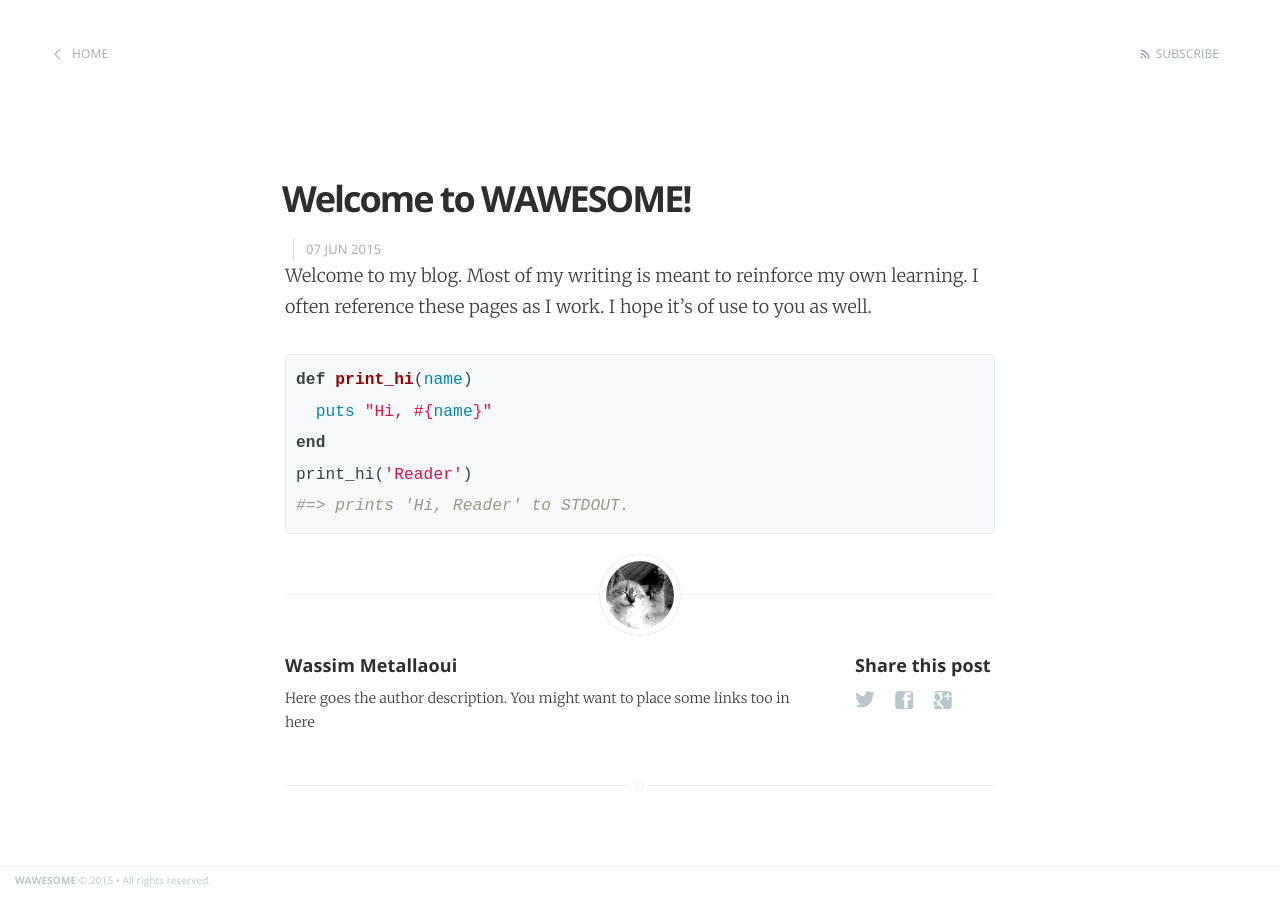
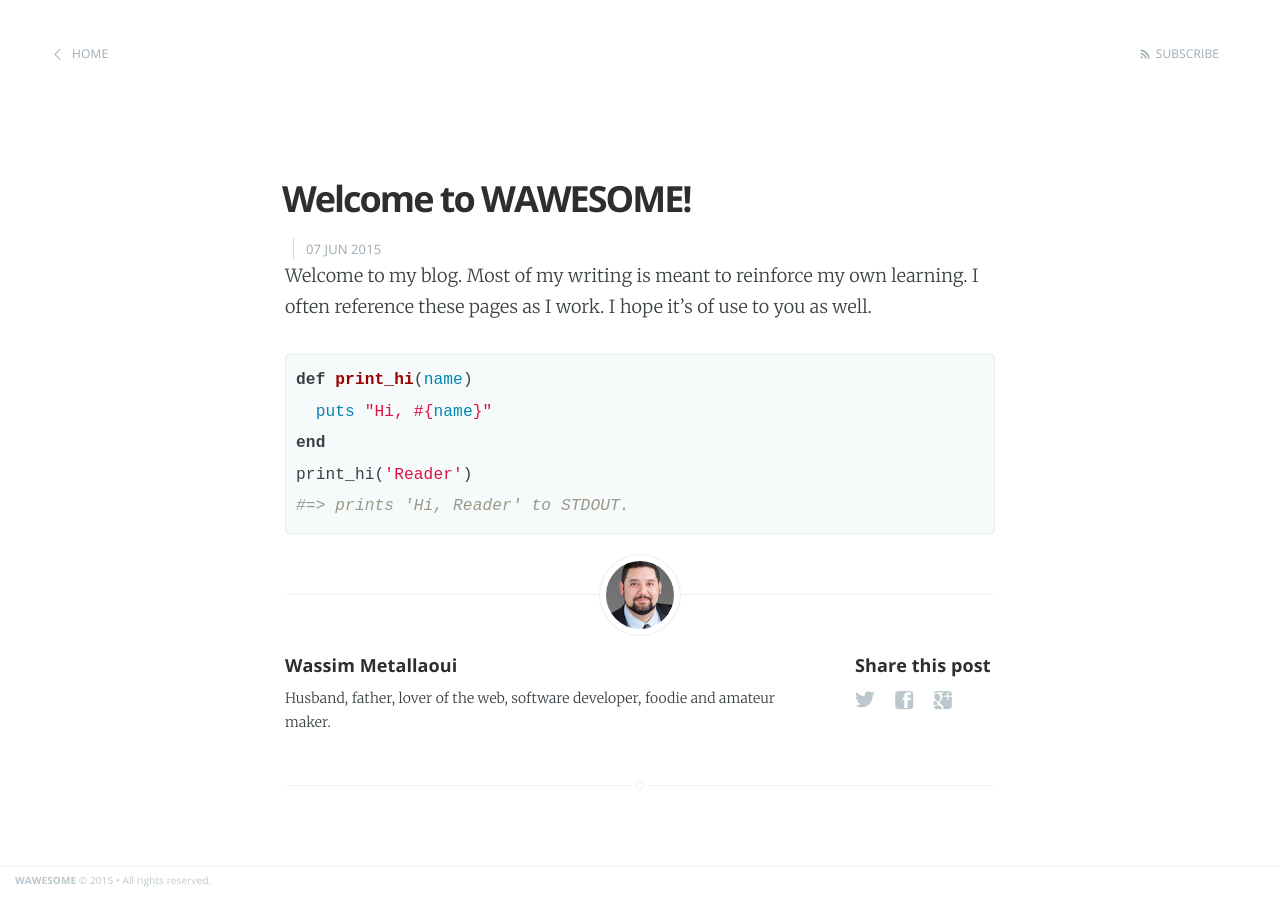
Before and after one commit to wassimk/wassimk.github.io, a Jekyll site: the page built from _posts/2015-06-07-welcome-to-wawesome.md, in a window 1280 px wide. Built offline with Jekyll 4.4.1, drawn with Linux system fonts in a browser that asks for light colours; Markdown is read by kramdown in place of the engine named in the settings.

Commit message:
Update bio text.

```diff
--- a/_layouts/post.html
+++ b/_layouts/post.html
@@ -26,25 +26,6 @@
             </section>
         </header>
 
-<!--         <header class="post-header">
-            <a id="blog-logo" href="{{site.url}}">
-                {% if site.logo %}
-                    <img src="{{site.logo}}" alt="{{ site.name }}" />
-                {% else %}
-                    <span class="blog-title">{{ site.name }}</span>
-                {%endif%}
-            </a>
-        </header> -->
-
-        <!-- <span class="post-meta">
-            <time datetime="{{ page.date | date:"%Y-%m-%d" }}">{{ page.date | date_to_string }}</time>
-            {% if page.categories.size > 0 %}
-                {{ page.categories | array_to_sentence_string | prepend: 'on ' }}
-            {% endif %}
-        </span> -->
-
-        <!-- <h1 class="post-title">{{ page.title }}</h1> -->
-
         <section class="post-content">
             {{content}}
         </section>
@@ -72,7 +53,7 @@
                     <h4> {{ site.author }} </h4>
                     <!-- Author Bio -->
                     <p>
-                        Here goes the author description. You might want to place some links too in here
+                      Husband, father, lover of the web, software developer, foodie and amateur maker.
                     </p>
                 </section>
             {% endif %}
```
Also changed, not shown: assets/images/kasper-theme-index.png (deleted), assets/images/kasper-theme-post.png (deleted), assets/images/profile.png.
